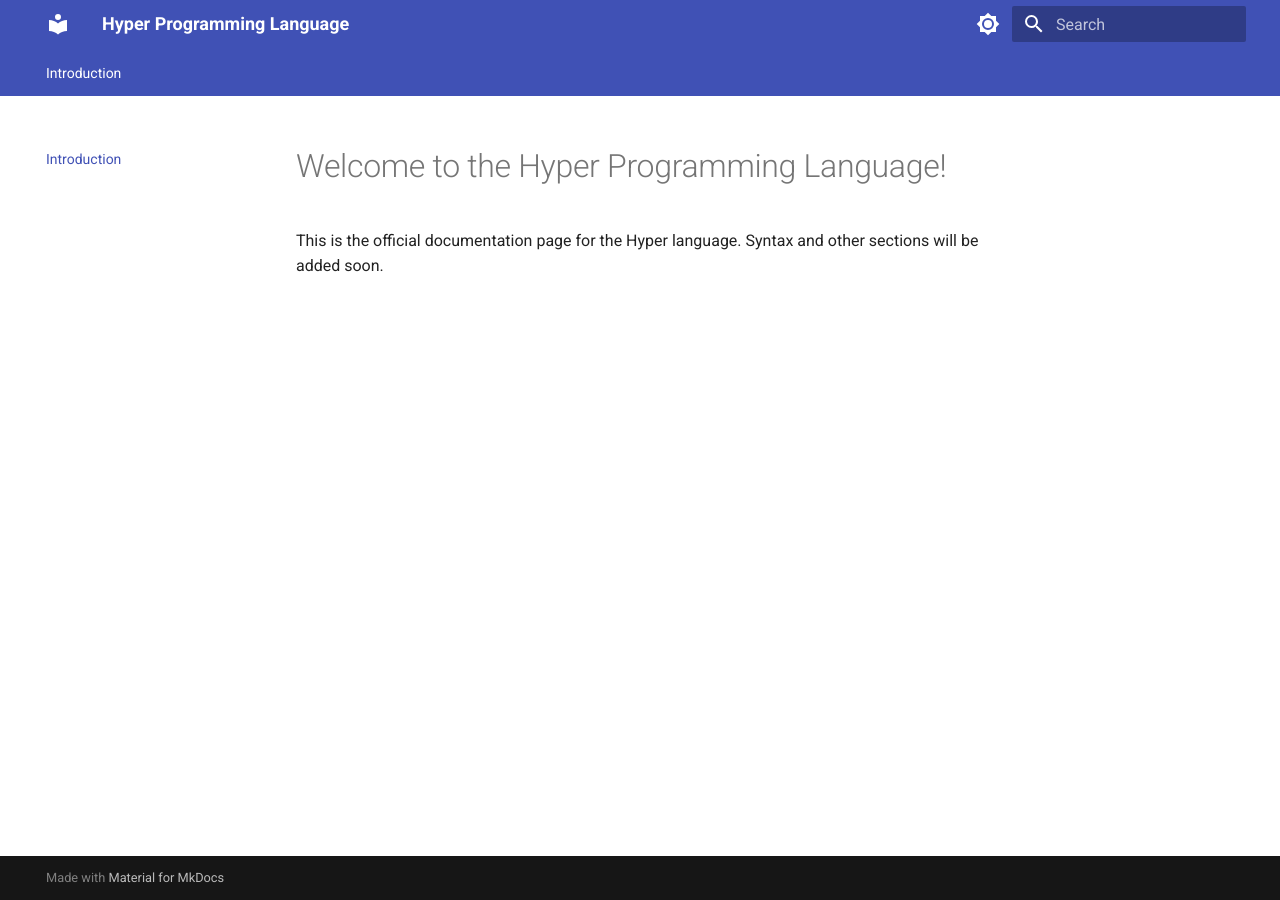
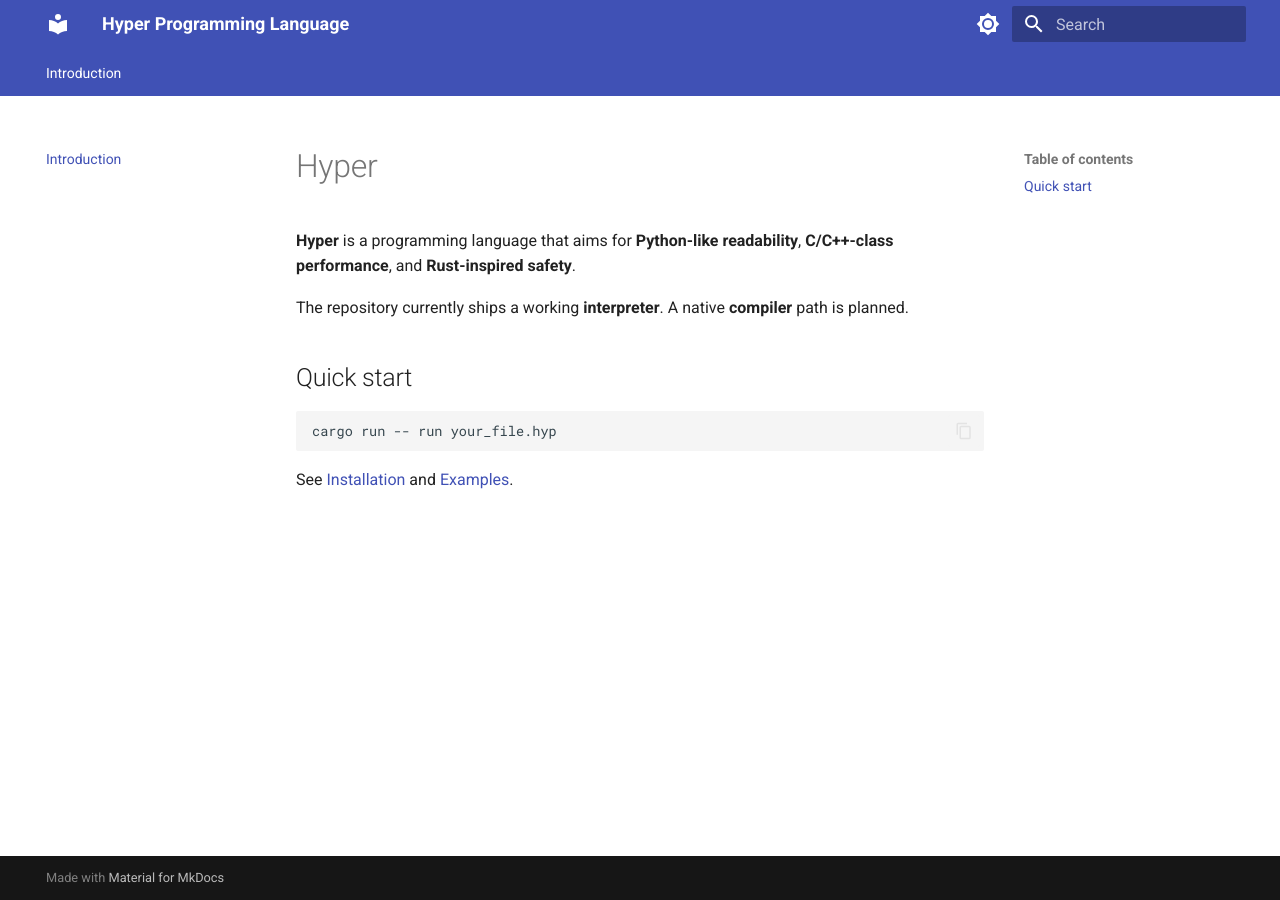
Before and after one commit to Martell0x1/hyper, an MkDocs documentation site: the page built from doc/index.md, in a window 1280 px wide. Built offline with MkDocs 1.6.1 and Material for MkDocs 9.7.7, drawn with Linux system fonts in a browser that asks for light colours.

Commit message:
docs: rewrite documentation home page
Co-authored-by: Cursor <cursoragent@cursor.com>

````diff
--- a/doc/index.md
+++ b/doc/index.md
@@ -1,3 +1,13 @@
-# Welcome to the Hyper Programming Language!
+# Hyper
 
-This is the official documentation page for the Hyper language. Syntax and other sections will be added soon.
+**Hyper** is a programming language that aims for **Python-like readability**, **C/C++-class performance**, and **Rust-inspired safety**.
+
+The repository currently ships a working **interpreter**. A native **compiler** path is planned.
+
+## Quick start
+
+```bash
+cargo run -- run your_file.hyp
+```
+
+See [Installation](installation.md) and [Examples](examples/index.md).
````
